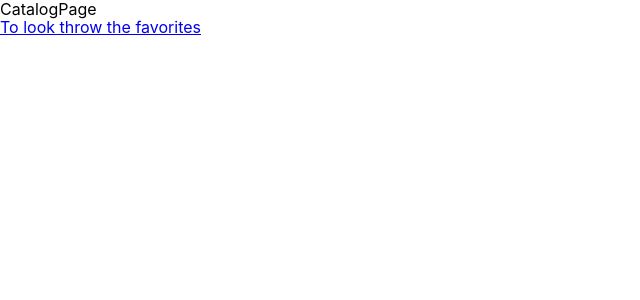
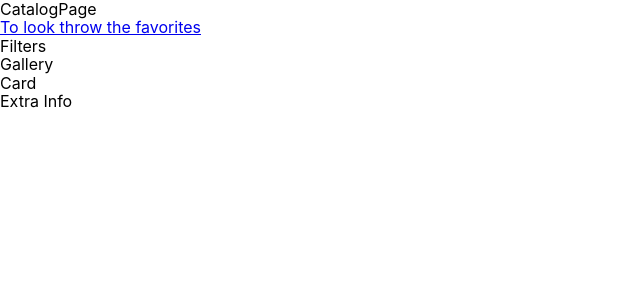
Before and after one commit to YuriyOhii/car-renting, a React (Create React App) app: page /car-renting/catalog in a window 1280 px wide. Shown: the top 300 px of the page, without its empty margins (0-640 px from the left). Built offline with nearby package versions, Linux system fonts and the light colour scheme.

Commit message:
adds component structure

```diff
--- /dev/null
+++ b/src/components/Card/Card.jsx
@@ -0,0 +1,9 @@
+import { ExtraInfo } from "../ExtraInfo/ExtraInfo"
+
+export const Card = () => {
+    // here must be a modal
+    return <>
+    <div>Card</div>
+    <ExtraInfo/>
+    </>
+}
--- /dev/null
+++ b/src/components/ExtraInfo/ExtraInfo.jsx
@@ -0,0 +1,3 @@
+export const ExtraInfo = () => {
+    return <div>Extra Info</div>
+}
--- /dev/null
+++ b/src/components/Filters/Filters.jsx
@@ -0,0 +1,3 @@
+export const Filters = () => {
+    return <><div>Filters</div></>
+}
--- /dev/null
+++ b/src/components/Gallery/Gallery.jsx
@@ -0,0 +1,10 @@
+import { Card } from '../Card/Card';
+
+export const Gallery = () => {
+  return (
+    <>
+      <div>Gallery</div>
+      <Card />
+    </>
+  );
+};
--- a/src/pages/CatalogPage.jsx
+++ b/src/pages/CatalogPage.jsx
@@ -1,9 +1,13 @@
 import { Link } from 'react-router-dom';
+import { Filters } from '../components/Filters/Filters';
+import { Gallery } from '../components/Gallery/Gallery';
 export default function CatalogPage() {
   return (
     <>
       <div>CatalogPage</div>
       <Link to={'/favourite'}>To look throw the favorites</Link>
+      <Filters />
+      <Gallery />
     </>
   );
 }
--- a/src/pages/FavouritePage.jsx
+++ b/src/pages/FavouritePage.jsx
@@ -1,10 +1,13 @@
 import { Link } from 'react-router-dom';
+import { Gallery } from '../components/Gallery/Gallery';
+
 
 export default function FavouritePage() {
   return (
     <>
       <div>FavouritePage</div>
       <Link to={'/catalog'}>To look throw the catalog</Link>
+      <Gallery/>
     </>
   );
 }
```
Also changed, not shown: src/components/Card/Card.styled.js (added), src/components/ExtraInfo/ExtraInfo.styled.js (added), src/components/Filters/Filters.styled.js (added), src/components/Gallery/Gallery.styled.js (added).
